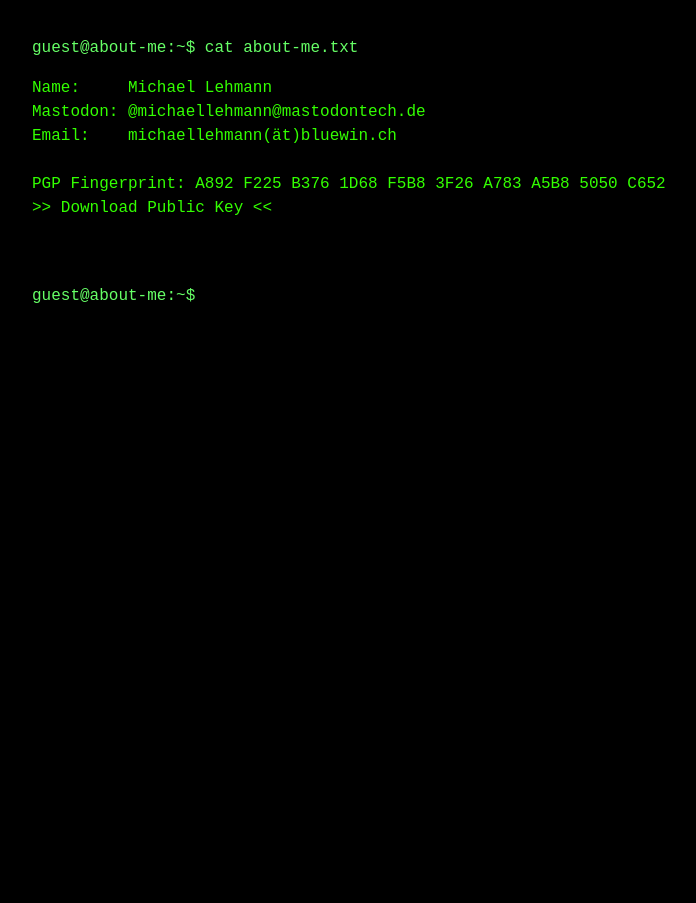
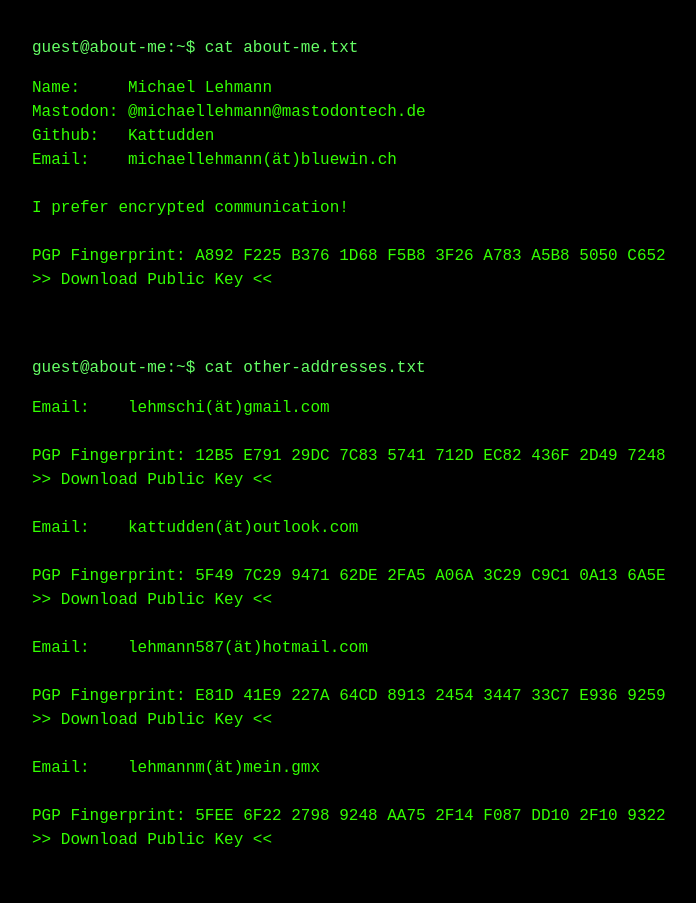
Before and after one commit to kattudden/about-me, a plain HTML site: page index.html in a window 1280 px wide. Shown: the top 903 px of the page, without its empty margins (208-904 px from the left). Before the commit the page ends 800 px from the top, so only its background shows below. Drawn offline with Linux system fonts and the light colour scheme.

Commit message:
Add all public keys and update index.html.

```diff
--- a/index.html
+++ b/index.html
@@ -13,12 +13,38 @@
         <pre>
 Name:     Michael Lehmann
 Mastodon: <a href="https://mastodontech.de/@michaellehmann" target="_blank">@michaellehmann@mastodontech.de</a>
+Github:   <a href="https://github.com/kattudden" target="_blank">Kattudden</a>
 Email:    michaellehmann(ät)bluewin.ch
 
+I prefer encrypted communication!
+
 PGP Fingerprint: A892 F225 B376 1D68 F5B8 3F26 A783 A5B8 5050 C652
-<a href="key.pgp">>> Download Public Key <<</a>
+<a href="key-bluewin.pgp">>> Download Public Key <<</a>
 
-    </pre>
+        </pre>
+        <p class="prompt">guest@about-me:~$ cat other-addresses.txt</p>
+        <pre>
+Email:    lehmschi(ät)gmail.com
+
+PGP Fingerprint: 12B5 E791 29DC 7C83 5741 712D EC82 436F 2D49 7248
+<a href="key-gmail.pgp">>> Download Public Key <<</a>
+
+Email:    kattudden(ät)outlook.com
+
+PGP Fingerprint: 5F49 7C29 9471 62DE 2FA5 A06A 3C29 C9C1 0A13 6A5E
+<a href="key-outlook.pgp">>> Download Public Key <<</a>
+
+Email:    lehmann587(ät)hotmail.com
+
+PGP Fingerprint: E81D 41E9 227A 64CD 8913 2454 3447 33C7 E936 9259
+<a href="key-hotmail.pgp">>> Download Public Key <<</a>
+
+Email:    lehmannm(ät)mein.gmx
+
+PGP Fingerprint: 5FEE 6F22 2798 9248 AA75 2F14 F087 DD10 2F10 9322
+<a href="key-gmx.pgp">>> Download Public Key <<</a>
+
+        </pre>
         <p class="prompt">guest@about-me:~$ </p>
         <div class="cursor"></div>
     </div>
```
Also changed, not shown: 6 other files.
